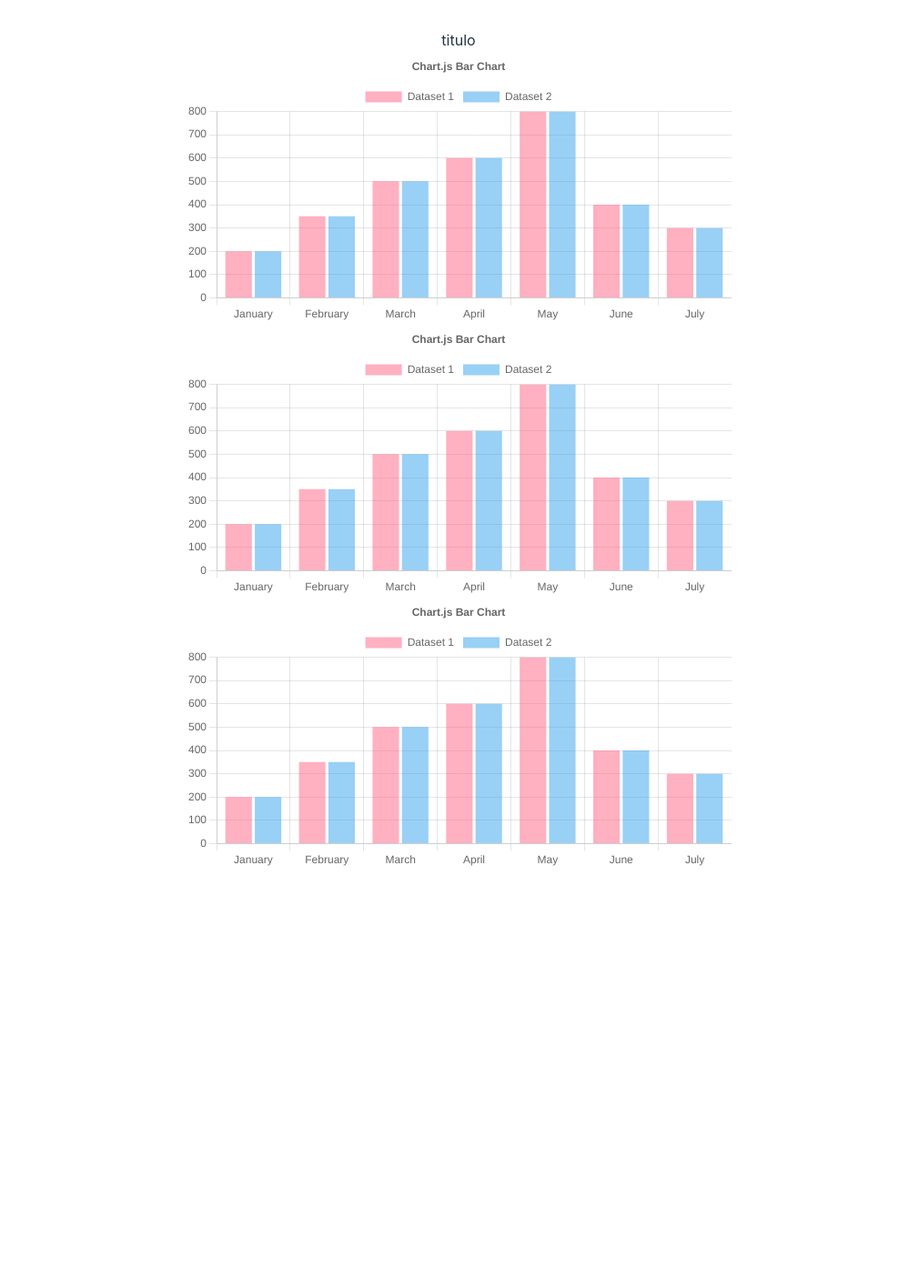
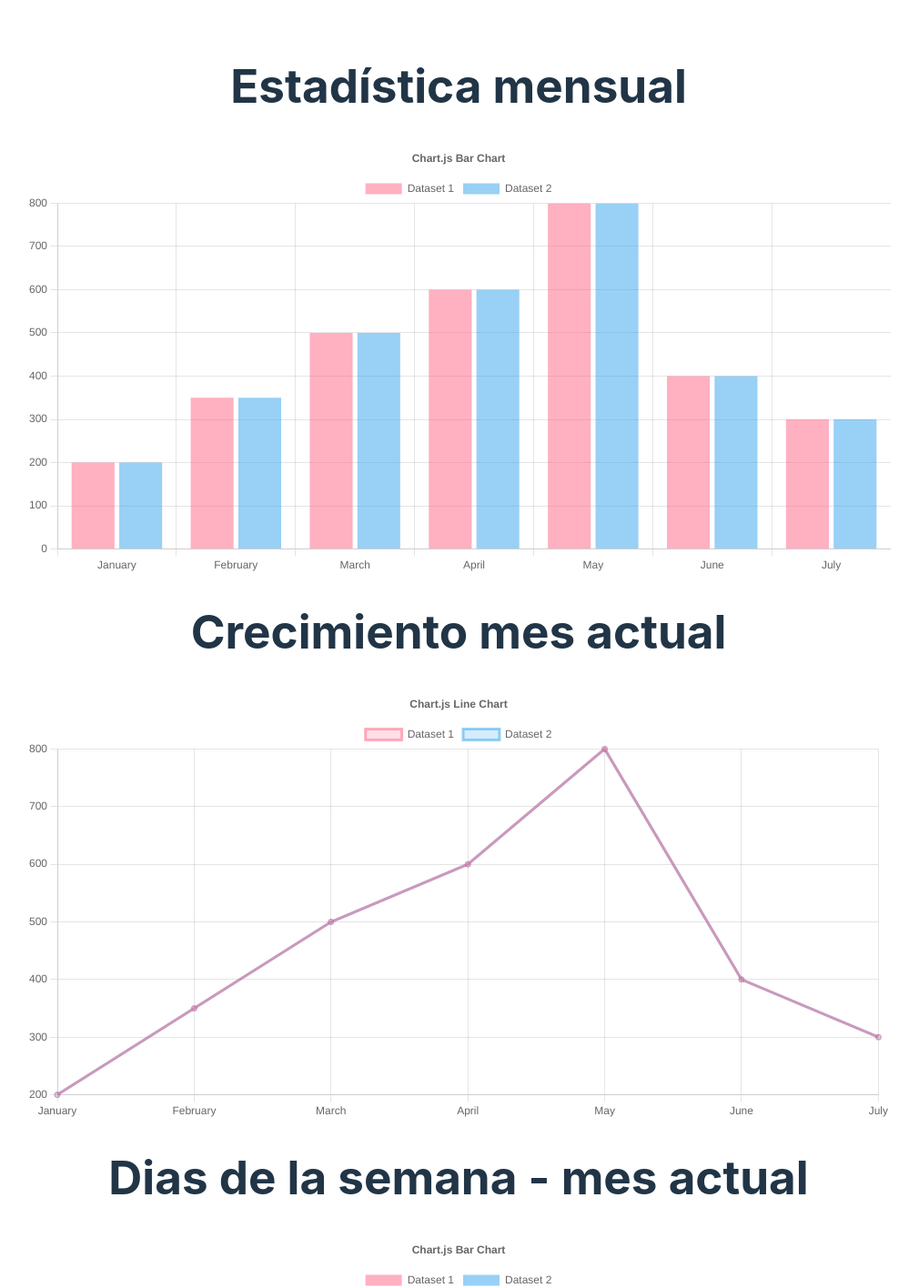
Before and after one commit to miguelparra2020/classbarber-control-asw-894, a React (Vite) app: page / in a window 1280 px wide. Shown: the top 1416 px of the page at 91% size, without its empty margins (136-1146 px from the left). Before the commit the page ends 988 px from the top, so only its background shows below. Built offline with nearby package versions, Linux system fonts and the light colour scheme.

Commit message:
add-changes

```diff
--- a/src/App.tsx
+++ b/src/App.tsx
@@ -1,29 +1,42 @@
-
 import './App.css'
+import React from 'react'
 import {
   Chart as ChartJS,
   CategoryScale,
   LinearScale,
   BarElement,
+  LineElement,
+  PointElement,
+  LineController,
+  BubbleController,
+  PolarAreaController,
+  DoughnutController,
+  RadialLinearScale,
+  ArcElement,
   Title,
   Tooltip,
   Legend,
 } from 'chart.js';
-import { Bar } from 'react-chartjs-2'
+import { Bar, Line, Bubble, PolarArea, Doughnut } from 'react-chartjs-2'
 
 ChartJS.register(
   CategoryScale,
   LinearScale,
   BarElement,
+  LineElement,
+  PointElement,
+  LineController,
+  BubbleController,
+  PolarAreaController,
+  DoughnutController,
+  RadialLinearScale,
+  ArcElement,
   Title,
   Tooltip,
   Legend
 )
 
-export const options = {
-
-  // const {
-    //  usersIntoPage
+export const barOptions = {
   responsive: true,
   plugins: {
     legend: {
@@ -36,9 +49,62 @@ export const options = {
   },
 };
 
+export const lineOptions = {
+  responsive: true,
+  plugins: {
+    legend: {
+      position: 'top' as const,
+    },
+    title: {
+      display: true,
+      text: 'Chart.js Line Chart',
+    },
+  },
+};
+
+export const bubbleOptions = {
+  responsive: true,
+  plugins: {
+    legend: {
+      position: 'top' as const,
+    },
+    title: {
+      display: true,
+      text: 'Chart.js Bubble Chart',
+    },
+  },
+};
+
+export const polarAreaOptions = {
+  responsive: true,
+  plugins: {
+    legend: {
+      position: 'top' as const,
+    },
+    title: {
+      display: true,
+      text: 'Chart.js Polar Area Chart',
+    },
+  },
+};
+
+export const doughnutOptions = {
+  responsive: true,
+  plugins: {
+    legend: {
+      position: 'top' as const,
+    },
+    title: {
+      display: true,
+      text: 'Chart.js Doughnut Chart',
+    },
+  },
+};
+
 const labels = ['January', 'February', 'March', 'April', 'May', 'June', 'July'];
 const staticData = [200, 350, 500, 600, 800, 400, 300]
-export const data = {
+
+export const barData = {
   labels,
   datasets: [
     {
@@ -53,14 +119,129 @@ export const data = {
     },
   ],
 }
+
+export const lineData = {
+  labels,
+  datasets: [
+    {
+      label: 'Dataset 1',
+      data: staticData,
+      borderColor: 'rgba(255, 99, 132, 0.5)',
+      backgroundColor: 'rgba(255, 99, 132, 0.2)',
+      fill: true,
+    },
+    {
+      label: 'Dataset 2',
+      data: staticData,
+      borderColor: 'rgba(53, 162, 235, 0.5)',
+      backgroundColor: 'rgba(53, 162, 235, 0.2)',
+      fill: true,
+    },
+  ],
+}
+
+export const bubbleData = {
+  labels,
+  datasets: [
+    {
+      label: 'Dataset 1',
+      data: staticData.map((value, index) => ({ x: index, y: value, r: value / 10 })),
+      backgroundColor: 'rgba(255, 99, 132, 0.5)',
+    },
+    {
+      label: 'Dataset 2',
+      data: staticData.map((value, index) => ({ x: index, y: value, r: value / 10 })),
+      backgroundColor: 'rgba(53, 162, 235, 0.5)',
+    },
+  ],
+}
+
+export const polarAreaData = {
+  labels,
+  datasets: [
+    {
+      label: 'Dataset 1',
+      data: staticData,
+      backgroundColor: [
+        'rgba(255, 99, 132, 0.5)',
+        'rgba(53, 162, 235, 0.5)',
+        'rgba(255, 206, 86, 0.5)',
+        'rgba(75, 192, 192, 0.5)',
+        'rgba(153, 102, 255, 0.5)',
+        'rgba(255, 159, 64, 0.5)',
+        'rgba(201, 203, 207, 0.5)'
+      ],
+    },
+  ],
+}
+
+export const doughnutData = {
+  labels,
+  datasets: [
+    {
+      label: 'Dataset 1',
+      data: staticData,
+      backgroundColor: [
+        'rgba(255, 99, 132, 0.5)',
+        'rgba(53, 162, 235, 0.5)',
+        'rgba(255, 206, 86, 0.5)',
+        'rgba(75, 192, 192, 0.5)',
+        'rgba(153, 102, 255, 0.5)',
+        'rgba(255, 159, 64, 0.5)',
+        'rgba(201, 203, 207, 0.5)'
+      ],
+    },
+  ],
+}
+
+const BarChart = ({ title }: { title: string }) => (
+  <>
+    <h1>{title}</h1>
+    <Bar options={barOptions} data={barData} />
+  </>
+);
+
+const LineChart = ({ title }: { title: string }) => (
+  <>
+    <h1>{title}</h1>
+    <Line options={lineOptions} data={lineData} />
+  </>
+);
+
+const BubbleChart = ({ title }: { title: string }) => (
+  <>
+    <h1>{title}</h1>
+    <Bubble options={bubbleOptions} data={bubbleData} />
+  </>
+);
+
+const PolarAreaChart = ({ title }: { title: string }) => (
+  <>
+    <h1>{title}</h1>
+    <PolarArea options={polarAreaOptions} data={polarAreaData} />
+  </>
+);
+
+const DoughnutChart = ({ title }: { title: string }) => (
+  <>
+    <h1>{title}</h1>
+    <Doughnut options={doughnutOptions} data={doughnutData} />
+  </>
+);
+
 function App() {
-
-  return (<>
-  titulo
-  <Bar options={options} data={data} />
-  <Bar options={options} data={data} />
-  <Bar options={options} data={data} />
-  </>)
+  return (
+    <React.Fragment>
+      <BarChart title="Estadística mensual" />
+      <LineChart title="Crecimiento mes actual" />
+      <BarChart title="Dias de la semana - mes actual" />
+      <BubbleChart title="Países que ingresaron" />
+      <BubbleChart title="Ciudades que ingresaron" />
+      <PolarAreaChart title="Rutas que ingresaron" />
+      <DoughnutChart title="Ingresos de celular o computador" />
+      <BarChart title="Ingresos al home - ingresos más rutas" />
+    </React.Fragment>
+  )
 }
 
 export default App
```
